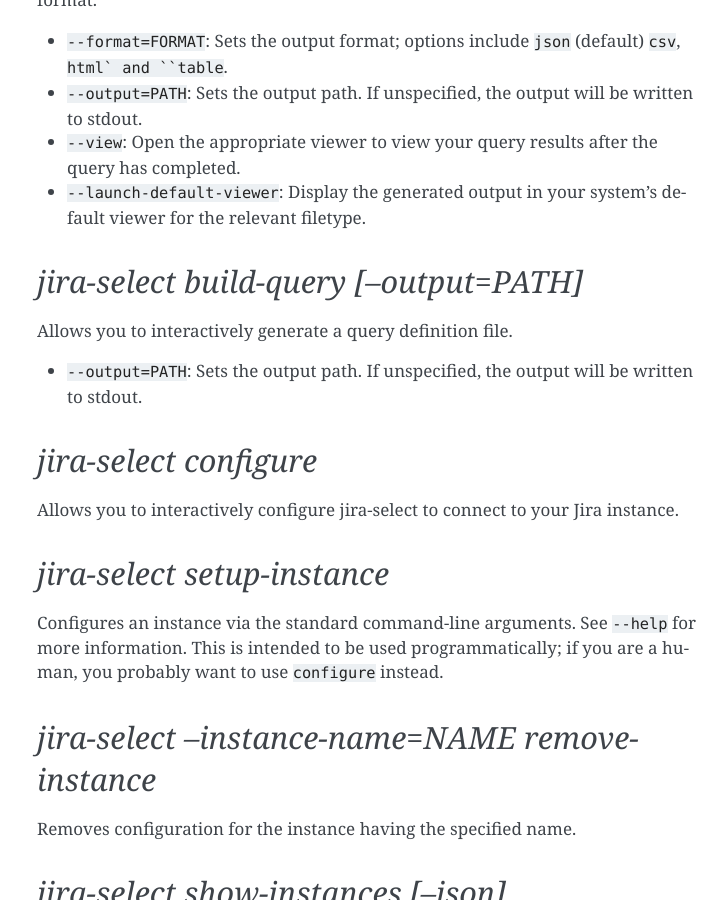
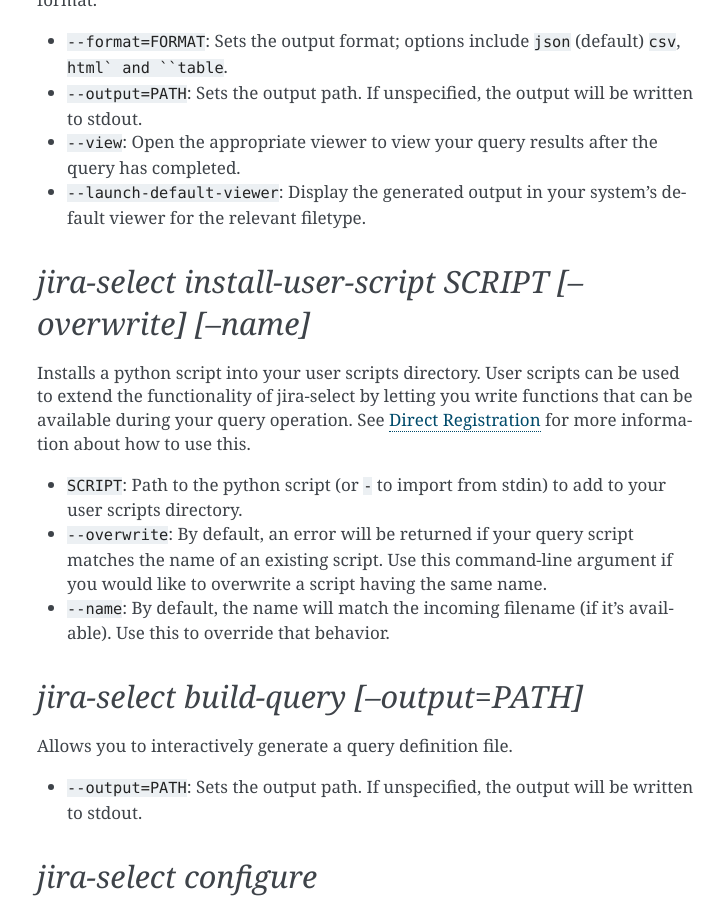
Before and after one commit to coddingtonbear/jira-select, a Sphinx documentation site: the page built from docs/commands.rst, in a window 1280 px wide and 900 px high, scrolled down 1045 px. Shown: the whole window, without its empty margins (383-1110 px from the left). Built offline with Sphinx 7.4.7, drawn with Linux system fonts in a browser that asks for light colours; some of the changed text lies outside the part shown.

Commit message:
Adding documentation covering install-user-script.

```diff
--- a/docs/commands.rst
+++ b/docs/commands.rst
@@ -46,6 +46,23 @@
   the query has completed.
 * ``--launch-default-viewer``: Display the generated output in your system's default
   viewer for the relevant filetype.
+
+`jira-select install-user-script SCRIPT [--overwrite] [--name]`
+---------------------------------------------------------------
+
+Installs a python script into your user scripts directory.
+User scripts can be used to extend the functionality of jira-select
+by letting you write functions that can be available during your
+query operation.  See :ref:`Direct Registration` for more information
+about how to use this.
+
+* ``SCRIPT``: Path to the python script (or ``-`` to import from stdin)
+  to add to your user scripts directory.
+* ``--overwrite``: By default, an error will be returned if your query
+  script matches the name of an existing script.  Use this command-line
+  argument if you would like to overwrite a script having the same name.
+* ``--name``: By default, the name will match the incoming filename
+  (if it's available).  Use this to override that behavior.
 
 `jira-select build-query [--output=PATH]`
 ----------------------------------------------------
```
